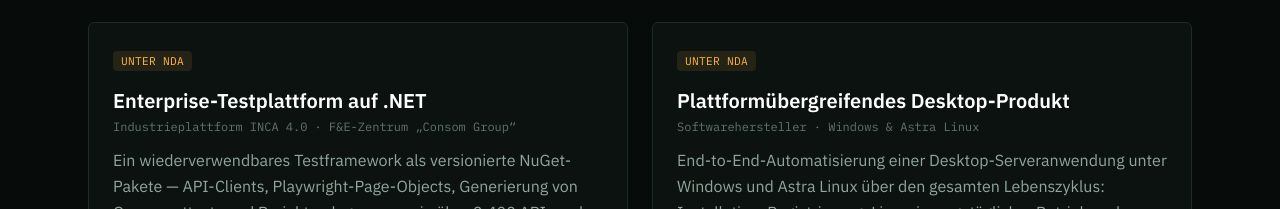
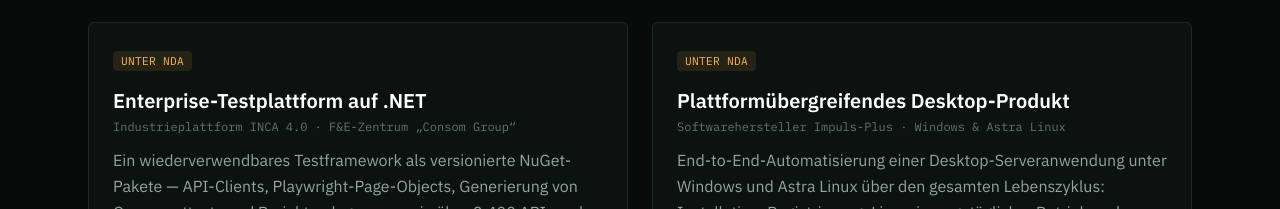
Before and after one commit to deniscyborg/portfolio, a Next.js app: page /de/ in a window 1280 px wide. Shown: the part 3043-3252 px from the top of the page. Built offline with nearby package versions, Linux system fonts and the light colour scheme; no server answers.

Commit message:
Portfolio: name Impuls-Plus in desktop project

```diff
--- a/src/i18n/de.ts
+++ b/src/i18n/de.ts
@@ -106,7 +106,7 @@ export const de: Dictionary = {
       {
         id: "desktop",
         title: "Plattformübergreifendes Desktop-Produkt",
-        context: "Softwarehersteller · Windows & Astra Linux",
+        context: "Softwarehersteller Impuls-Plus · Windows & Astra Linux",
         text: "End-to-End-Automatisierung einer Desktop-Serveranwendung unter Windows und Astra Linux über den gesamten Lebenszyklus: Installation, Registrierung, Lizenzierung, täglicher Betrieb und Deinstallation. Appium mit WinAppDriver und Linux AT-SPI, Playwright für den Webteil — über 160 Tests, ausgeführt bei jedem Produkt-Build.",
         tags: ["C#", "Appium", "WinAppDriver", "AT-SPI", "Playwright", "GitLab CI"],
         open: false,
--- a/src/i18n/en.ts
+++ b/src/i18n/en.ts
@@ -104,7 +104,7 @@ export const en = {
       {
         id: "desktop",
         title: "Cross-platform desktop product",
-        context: "Software vendor · Windows & Astra Linux",
+        context: "Software vendor Impuls-Plus · Windows & Astra Linux",
         text: "End-to-end automation of a desktop server application on Windows and Astra Linux across its whole lifecycle: installation, registration, licensing, daily use and removal. Appium with WinAppDriver and Linux AT-SPI, Playwright for the web part — 160+ tests triggered by every product build.",
         tags: ["C#", "Appium", "WinAppDriver", "AT-SPI", "Playwright", "GitLab CI"],
         open: false,
```
